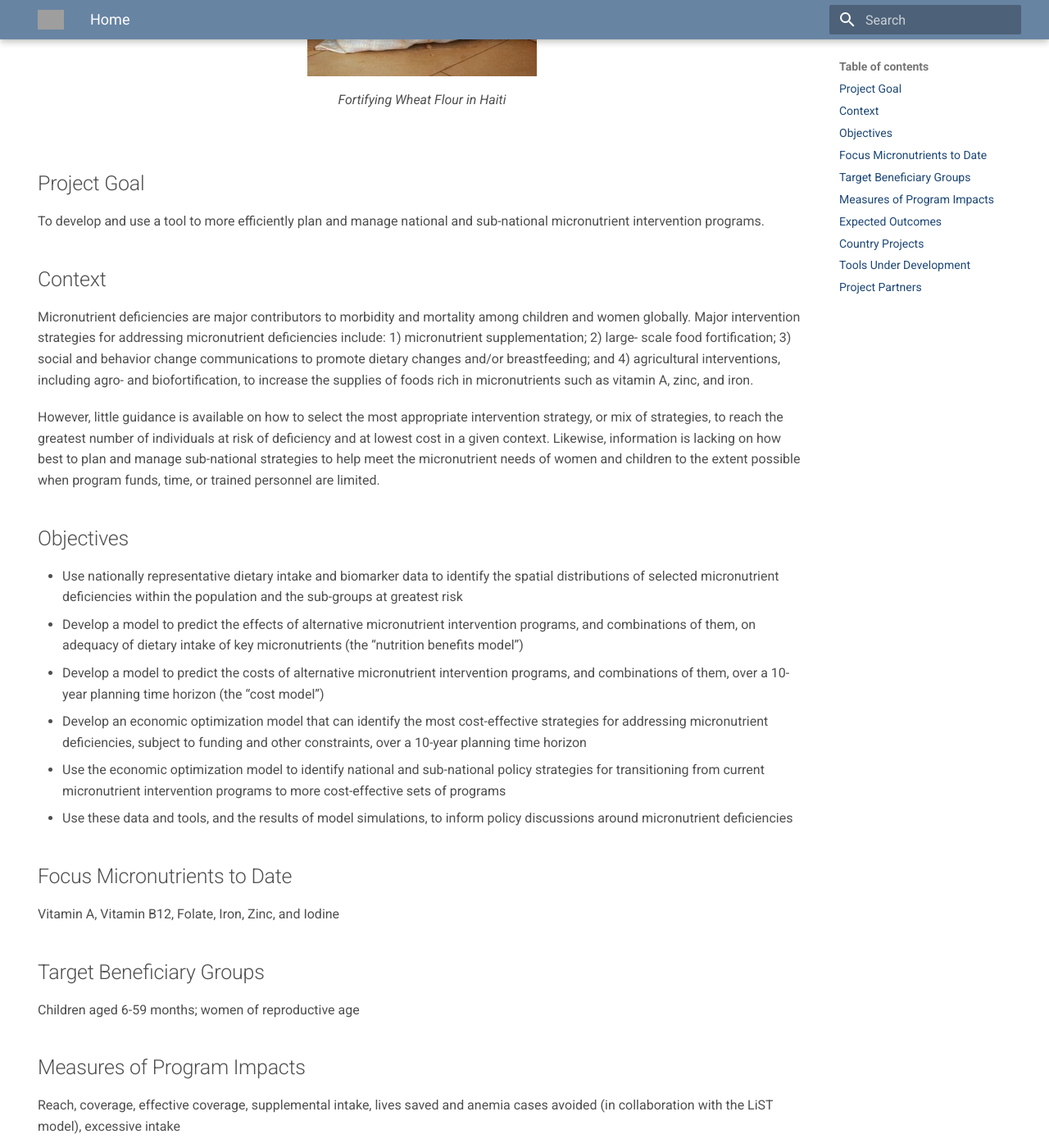
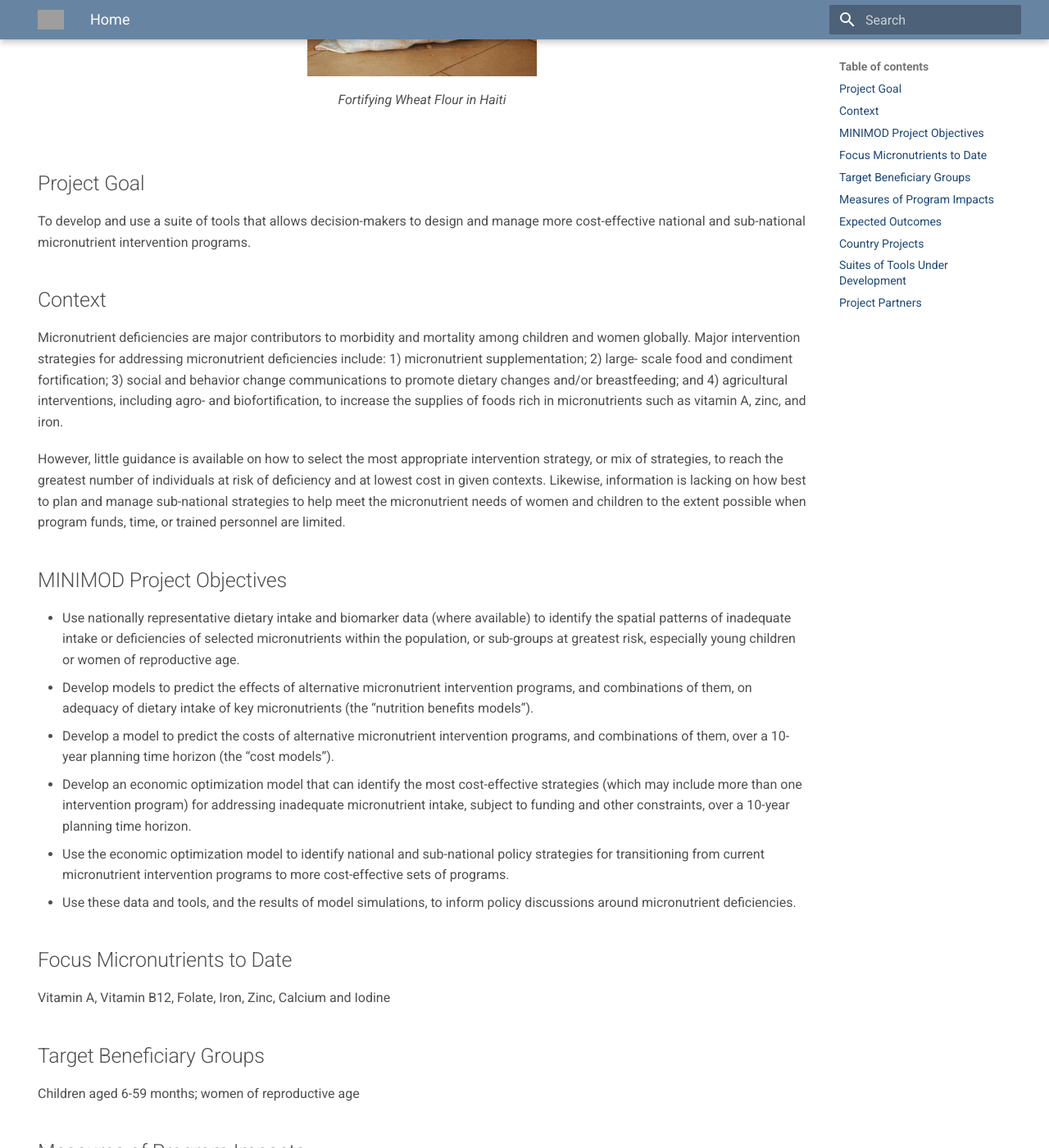
Before and after one commit to minimod-nutrition/minimod-website, an MkDocs documentation site: the page built from docs/index.md, in a window 1280 px wide and 1400 px high, scrolled down 433 px. Shown: the whole window at 82% size. Built offline with MkDocs 1.6.1 and Material for MkDocs 9.7.7, drawn with Linux system fonts in a browser that asks for light colours; nearby versions of some CDN libraries; some of the changed text lies outside the part shown; grey boxes are pictures that could not be loaded.

Commit message:
updated home page

```diff
--- a/docs/index.md
+++ b/docs/index.md
@@ -168,26 +168,26 @@ hide:
 
 ## Project Goal
 
-To develop and use a tool to more efficiently plan and manage national and sub-national micronutrient intervention programs.
+To develop and use a suite of tools that allows decision-makers to design and manage more cost-effective national and sub-national micronutrient intervention programs.
 
 ## Context
 
-Micronutrient deficiencies are major contributors to morbidity and mortality among children and women globally. Major intervention strategies for addressing micronutrient deficiencies include: 1) micronutrient supplementation; 2) large- scale food fortification; 3) social and behavior change communications to promote dietary changes and/or breastfeeding; and 4) agricultural interventions, including agro- and biofortification, to increase the supplies of foods rich in micronutrients such as vitamin A, zinc, and iron.
+Micronutrient deficiencies are major contributors to morbidity and mortality among children and women globally. Major intervention strategies for addressing micronutrient deficiencies include: 1) micronutrient supplementation; 2) large- scale food and condiment fortification; 3) social and behavior change communications to promote dietary changes and/or breastfeeding; and 4) agricultural interventions, including agro- and biofortification, to increase the supplies of foods rich in micronutrients such as vitamin A, zinc, and iron.
 
-However, little guidance is available on how to select the most appropriate intervention strategy, or mix of strategies, to reach the greatest number of individuals at risk of deficiency and at lowest cost in a given context. Likewise, information is lacking on how best to plan and manage sub-national strategies to help meet the micronutrient needs of women and children to the extent possible when program funds, time, or trained personnel are limited.
+However, little guidance is available on how to select the most appropriate intervention strategy, or mix of strategies, to reach the greatest number of individuals at risk of deficiency and at lowest cost in given contexts. Likewise, information is lacking on how best to plan and manage sub-national strategies to help meet the micronutrient needs of women and children to the extent possible when program funds, time, or trained personnel are limited.
 
-## Objectives
+## MINIMOD Project Objectives
 
-- Use nationally representative dietary intake and biomarker data to identify the spatial distributions of selected micronutrient deficiencies within the population and the sub-groups at greatest risk
-- Develop a model to predict the effects of alternative micronutrient intervention programs, and combinations of them, on adequacy of dietary intake of key micronutrients (the “nutrition benefits model”)
-- Develop a model to predict the costs of alternative micronutrient intervention programs, and combinations of them, over a 10-year planning time horizon (the “cost model”)
-- Develop an economic optimization model that can identify the most cost-effective strategies for addressing micronutrient deficiencies, subject to funding and other constraints, over a 10-year planning time horizon
-- Use the economic optimization model to identify national and sub-national policy strategies for transitioning from current micronutrient intervention programs to more cost-effective sets of programs
-- Use these data and tools, and the results of model simulations, to inform policy discussions around micronutrient deficiencies
+- Use nationally representative dietary intake and biomarker data (where available) to identify the spatial patterns of inadequate intake or deficiencies of selected micronutrients within the population, or sub-groups at greatest risk, especially young children or women of reproductive age.
+- Develop models to predict the effects of alternative micronutrient intervention programs, and combinations of them, on adequacy of dietary intake of key micronutrients (the “nutrition benefits models”).
+- Develop a model to predict the costs of alternative micronutrient intervention programs, and combinations of them, over a 10-year planning time horizon (the “cost models”).
+- Develop an economic optimization model that can identify the most cost-effective strategies (which may include more than one intervention program) for addressing inadequate micronutrient intake, subject to funding and other constraints, over a 10-year planning time horizon.
+- Use the economic optimization model to identify national and sub-national policy strategies for transitioning from current micronutrient intervention programs to more cost-effective sets of programs.
+- Use these data and tools, and the results of model simulations, to inform policy discussions around micronutrient deficiencies.
 
 ## Focus Micronutrients to Date
 
-Vitamin A, Vitamin B12, Folate, Iron, Zinc, and Iodine
+Vitamin A, Vitamin B12, Folate, Iron, Zinc, Calcium and Iodine
 
 ## Target Beneficiary Groups
 
@@ -195,22 +195,24 @@ Children aged 6-59 months; women of reproductive age
 
 ## Measures of Program Impacts
 
-Reach, coverage, effective coverage, supplemental intake, lives saved and anemia cases avoided (in collaboration with the LiST model), excessive intake
+Reach, coverage, effective coverage, supplemental intake, minimum additional intake, fuctional outcomes such as lives saved and anemia cases avoided (in collaboration with the LiST model), intakes above established micronutrient-specific upper limits (UL).
 
 ## Expected Outcomes
 
-Evidence-based suggestions for more effective and cost-effective national and sub-national micronutrient intervention programs over the 10-year planning time horizons
+Impacts on nutritional and fuctional outcomes of alternative intervention programs; costs of alternative intervention programs; linking nutritional and functional outcomes with intervention program costs to generate estimates of cost-effectiveness; rankings of micronutrient intervention programs based on impacts and on cost-effectiveness; evidence-based suggestions regarding effective and cost-effective national and sub-national micronutrient intervention programs over 10-year planning time horizons; cadres of in-country collaborators trained in the use of MINIMOD tools and in the distillation and delivery of policy messages from model results.
 
 ## Country Projects
 
-Cameroon and Ethiopia
+Burkina Faso, Cameroon, Ethiopia, Nigeria, Senegal
 
-## Tools Under Development
+## Suites of Tools Under Development
 
-Full MINIMOD tool making use of individual dietary intake and other primary data, and "simplified" MINIMOD tool making use of other available (secondary) data
+MINIMOD-Full tool making use of individual dietary intake and other primary data, and the MINIMOD-SD tool making use of available secondary data
+
+**For more information:** Contact Dr. Stephen A. Vosti [(vosti@primal.ucdavis.edu)](mailto:vosti@primal.ucdavis.edu) or Dr. Reina Engle-Stone [(renglestone@ucdavis.edu)](mailto:renglestone@ucdavis.edu), co-Pls of the MINIMOD project.
 
 ## Project Partners
 
-Helen Keller International-Cameroon, Ethiopian Public Health Institute, and the Johns Hopkins University Bloomberg School of Public Health.
+Helen Keller International Country Offices in Burkina Faso, Cameroon, Nigeria, and Senegal; Ethiopian Public Health Institute, and the Johns Hopkins University Bloomberg School of Public Health.
 
-The MINIMOD Project is supported in part by a grant from the Bill & Melinda Gates Foundation to the University of California, Davis. Additional support has been provided by the Michael and Susan Dell Foundation, and Sight and Life.
+The MINIMOD Project is supported in part by grants from the Bill & Melinda Gates Foundation to the University of California, Davis. Additional support has been provided by the Michael and Susan Dell Foundation, Sight and Life, the Nutrition Program of the New York Academy of Sciences, and by a gift from Mars Incorporated to UC Davis to support training and research in the economics of human nutrition.
```
